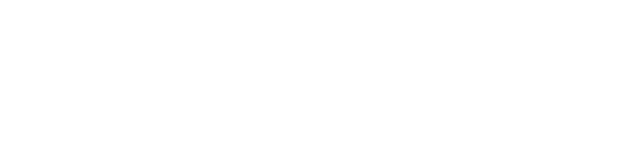
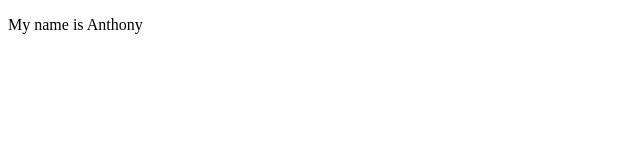
Before and after one commit to simarindersingh/GitTest, a plain HTML site: page index.html in a window 1280 px wide. Shown: the whole page, without its empty margins (0-640 px from the left). Drawn offline with Linux system fonts and the light colour scheme.

Commit message:
Modified index.html

```diff
--- a/index.html
+++ b/index.html
@@ -2,6 +2,7 @@
 <html>
 <head>
 	<title>Hello</title>
+	<p>My name is Anthony</p>
 </head>
 <body>
 
```
